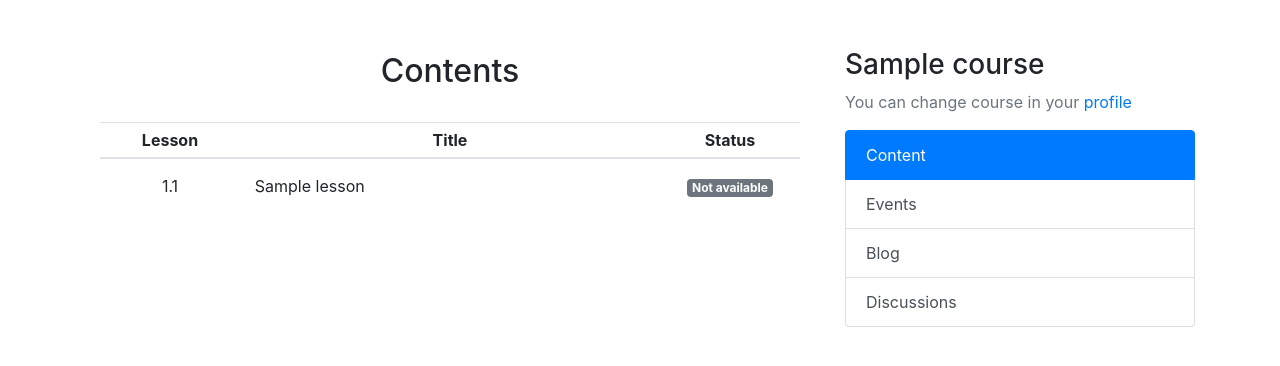
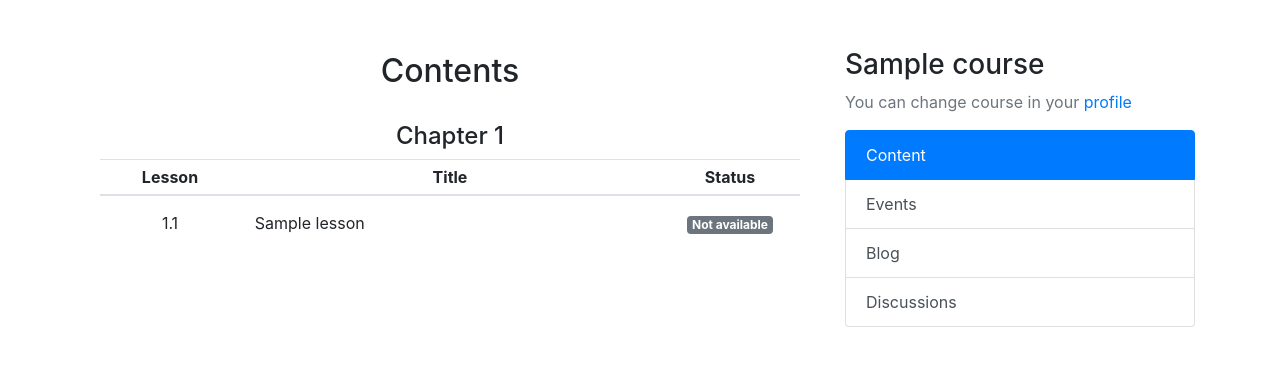
Before and after one commit to smolestan/SmoLearn, a Django app: page / in a window 1280 px wide. Shown: the part 67-433 px from the top of the page. Run offline with Django 3.2, Linux system fonts and the light colour scheme; a user stored in the database is signed in; tables that the repository leaves empty hold one stand-in row (values such as "Sample post"); grey boxes marked "Sample" are stand-in pictures; some libraries are stand-ins or nearby versions.

Commit message:
Added regrouping to the main page lesson table

```diff
--- a/main/templates/main/index.html
+++ b/main/templates/main/index.html
@@ -12,6 +12,12 @@ Main
 
     <br>
 
+    {% regroup lessons by chapter as chapter_list %}
+
+    {% for chapter in chapter_list %}
+
+    <h4 style="text-align: center">Chapter {{ chapter.grouper }}</h4>
+
     <table class="table table-sm table-hover LessonsList">
         <thead>
             <tr>
@@ -21,7 +27,7 @@ Main
             </tr>
         </thead>
 
-        {% for lesson in lessons %}
+        {% for lesson in chapter.list %}
         <tr>
             {% if lesson.status == "Available" %}
                 <td align="middle"><a href="{% url 'lesson' lesson.id %}">{{ lesson.chapter }}.{{ lesson.number }}</a></td>
@@ -38,7 +44,7 @@ Main
 
     </table>
 
-
+    {% endfor %}
 
 </div>
 
```
